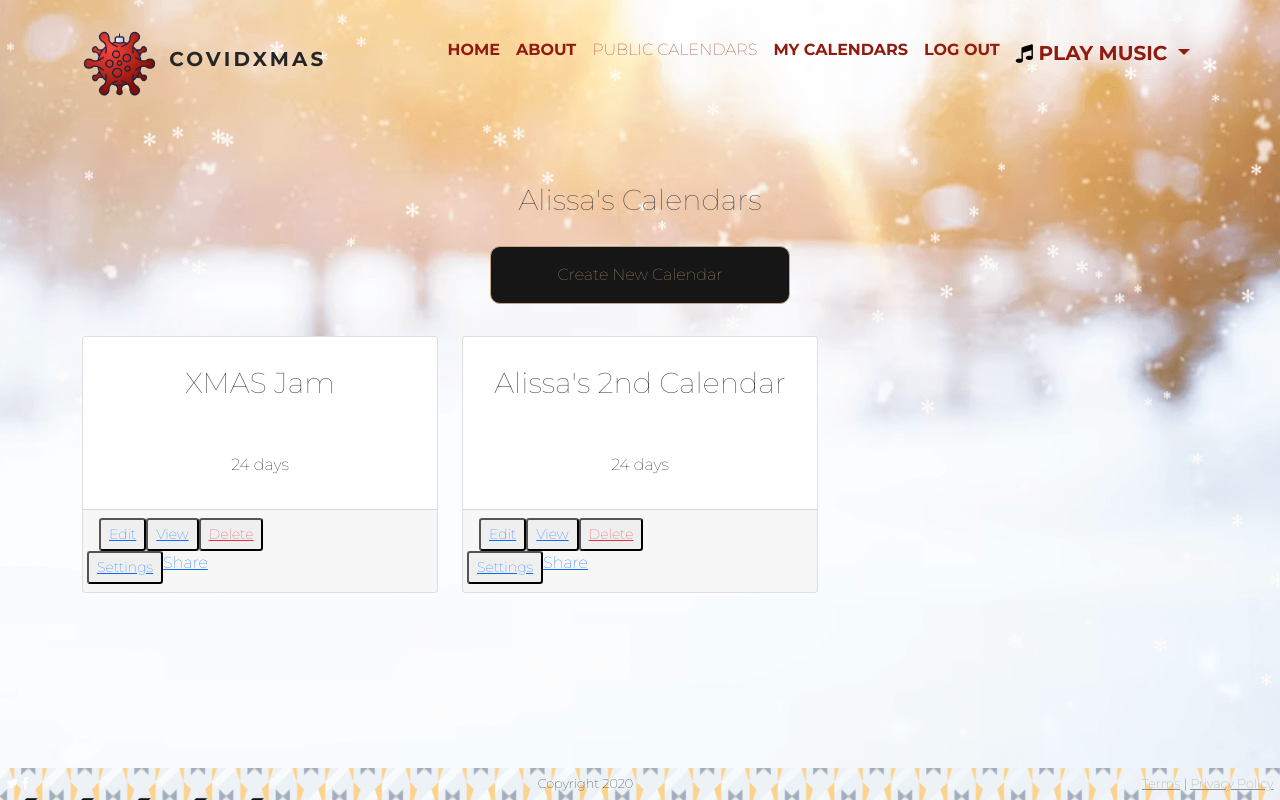
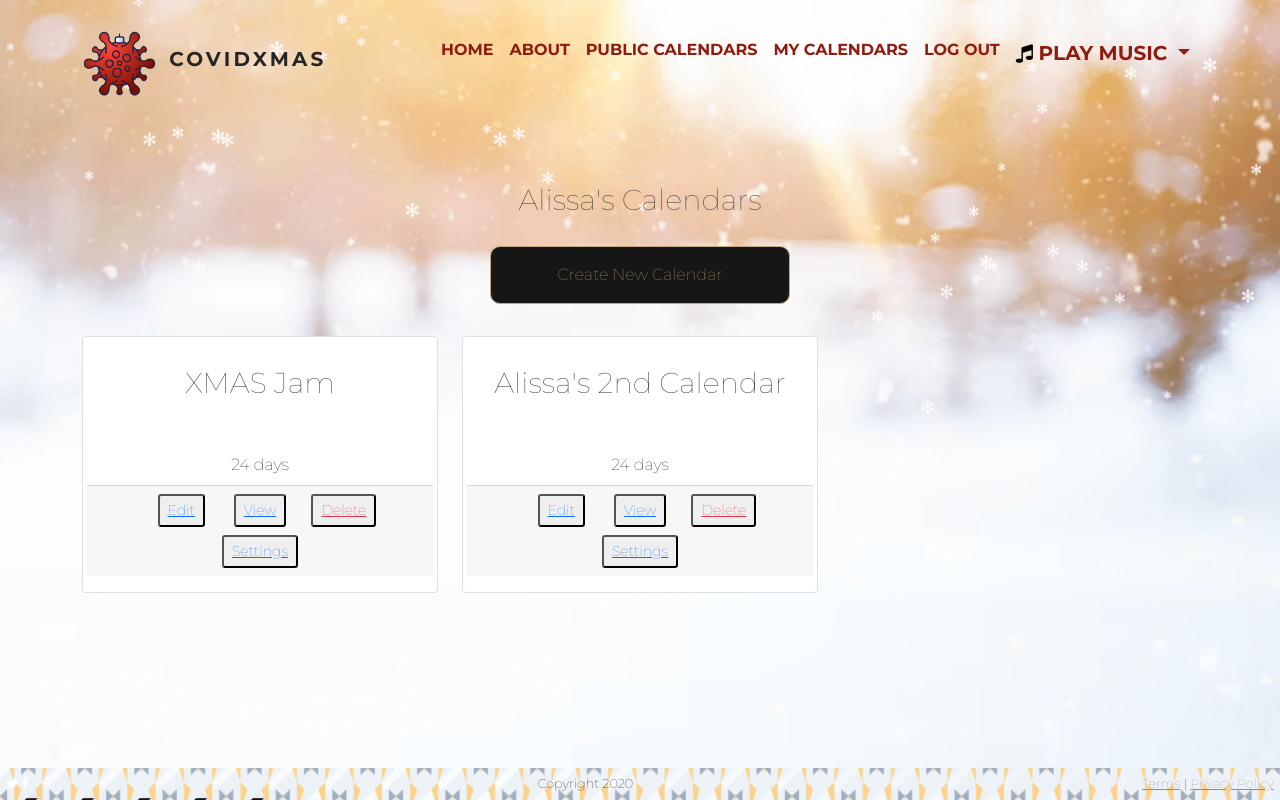
Before and after one commit to alissatroiano/team-4-hackathon, a Django app: page /dates/view_calendars/ in a window 1280 px wide. Run offline with Django 3.2, Linux system fonts and the light colour scheme; a user stored in the database is signed in; data comes from the database, SQL or seed files in the repository; both versions use the stored data as it was after the commit; some libraries are stand-ins or nearby versions; some web fonts are replaced.

Commit message:
Rearranging buttons

```diff
--- a/covidxmas/dates/templates/create_calendar.html
+++ b/covidxmas/dates/templates/create_calendar.html
@@ -60,7 +60,7 @@
 
 
                             <div class="input-group">
-                                <button class="btn btn-primary" type="submit">Create</button>
+                                <button class="btn btn-primary" type="submit">Save</button>
                             </div>
 
                         </form>
--- a/covidxmas/dates/templates/view_calendars.html
+++ b/covidxmas/dates/templates/view_calendars.html
@@ -18,7 +18,7 @@
 		</div>
 
 		<div class="row">
-			{% if user %}
+			{% if user.calendars %}
 			{% for calendar in calendars %}
 			<div class="col-xs-8 col-md-4 my-3">
 				<div class="card">
@@ -28,61 +28,60 @@
 					<div class="card-body">
 						<div class="row text-center">
 							<div class="col-12">
-								<p>{{ calendar.days }} days</p>
+								<p class="m-0">{{ calendar.days }} days</p>
 							</div>
+                            <div class="col-12 mb-2">
+                                <div class="fb-share-button"
+                                data-href="{% url 'calendar' calendar_id=calendar.unique_id %}"
+                                data-layout="button" data-size="small">
                             </div>
 						</div>
 						<div class="card-footer">
 							<div class="row justify-content-center text-center d-inline-block">
 								<div class="col-12">
+
                                     <div class="container m-0 p-0">
-									<div class="row m-0 p-0">
-										<ul class="list-group list-group-horizontal">
-											<li>
+                                        <div class="row m-0 p-0 mb-2">
+
+                                            <div class="col-lg-4">
                                                 <button class="btn-sm">
 												<a class=""
 													href="{% url 'edit_dates' calendar_id=calendar.unique_id %}">Edit
 												</a></button>
-											</li>
 
-											<li>
+                                            </div>
+
+                                            <div class="col-lg-4">
                                                 <button class="btn-sm">
                                                     <a role="button"
                                                         href="{% url 'calendar' calendar_id=calendar.unique_id %}">View</a>
                                                 </button>
-											</li>
-											<li>
+                                            </div>
 
+                                            <div class="col-lg-4">
                                                 <button class="btn-sm">
 													<a class="text-danger"
 														href="{% url 'delete_calendar' calendar_id=calendar.unique_id %}">Delete</a>
 												</button>
+                                            </div>
 
-											</li>
-										</ul>
                                         </div>
-									<div class="row">
-										<ul class="list-group list-group-horizontal">
-											<li>
+                                        <div class="row m-0 p-0">
+
+                                            <div class="col-12">
+
                                                 <button class="btn-sm">
                                                     <a role="button"
                                                         href="{% url 'settings' calendar_id=calendar.unique_id %}">Settings</a>
                                                 </button>
-											</li>
 
-											<li>
-												<div class="fb-share-button"
-													data-href="{% url 'calendar' calendar_id=calendar.unique_id %}"
-													data-layout="button" data-size="small">
-													<a target="_blank"
-														href="{% url 'calendar' calendar_id=calendar.unique_id %}"
-														class="fb-xfbml-parse-ignore">Share</a>
-											</li>
-										</ul>
+                                            </div>
+
+                                            </div>
+
                                         </div>
                                     </div>
-
-
+								</div>
 							</div>
 						</div>
 					</div>
@@ -93,9 +92,5 @@
 		</div>
 	</div>
 
-
-	</div>
-
-
 </section>
 {% endblock %}
--- a/covidxmas/templates/nav.html
+++ b/covidxmas/templates/nav.html
@@ -21,7 +21,7 @@
                         <a class="nav-link fw-bold" href="#about">About</a>
                     </li>
                     <li class="nav-item">
-                        <a class="nav-link" href="{% url 'view_public_calendars' %}">Public Calendars</a>
+                        <a class="nav-link fw-bold" href="{% url 'view_public_calendars' %}">Public Calendars</a>
                     </li>
                     {% if not request.user.is_authenticated %}
                     <li class="nav-item">
```
Also changed, not shown: covidxmas/dates/templates/edit_calendar.html (deleted), covidxmas/db.sqlite3. Lines whose indentation alone changed are shown as unchanged.
